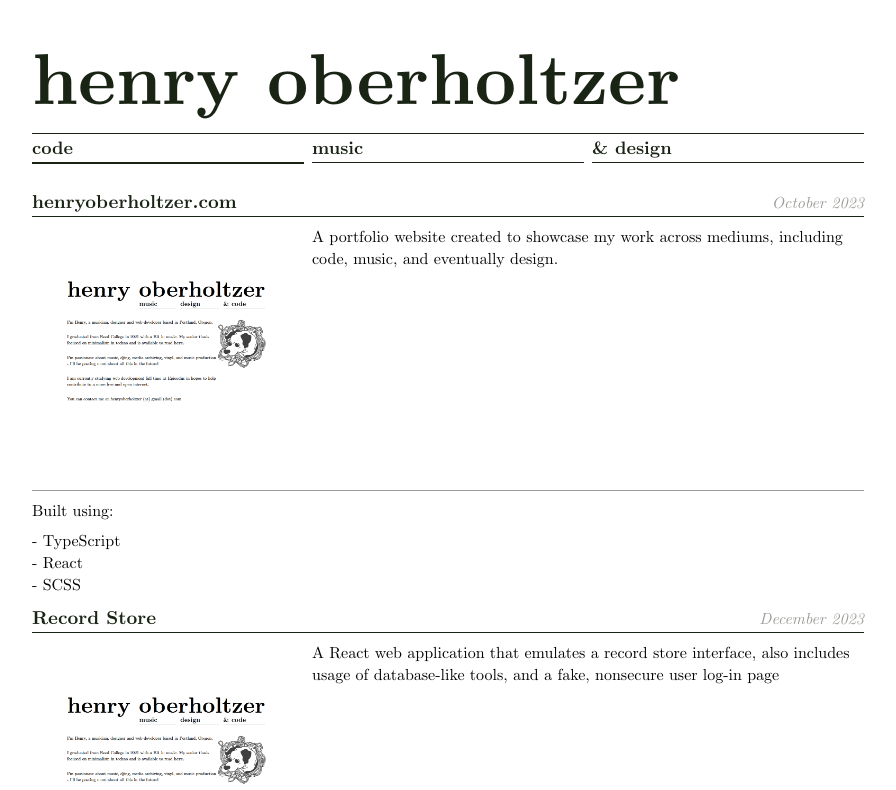
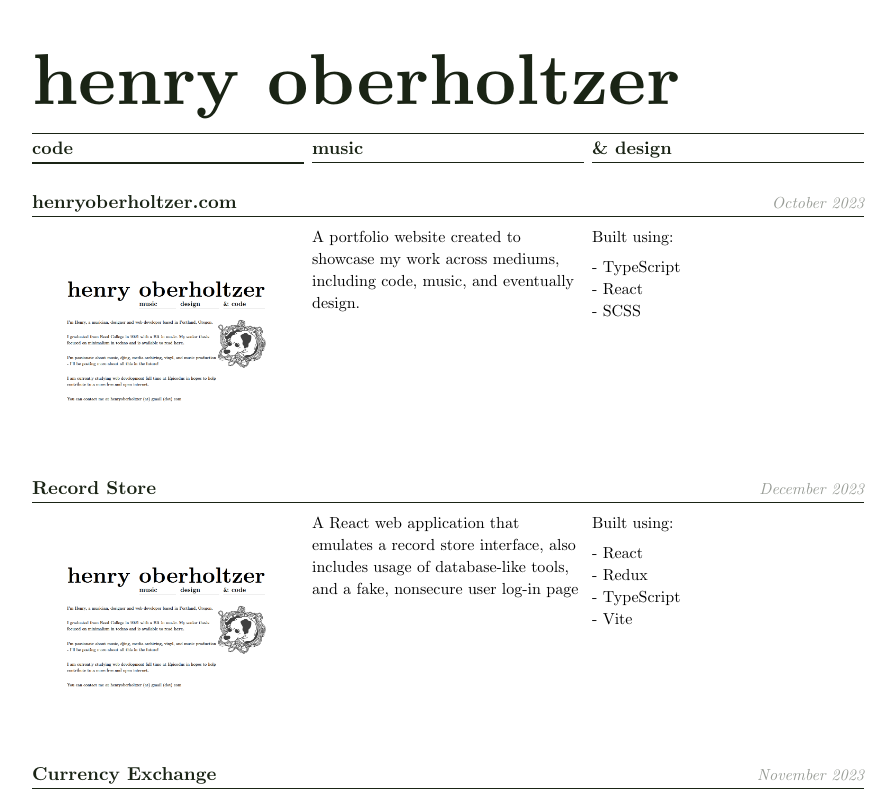
Before and after one commit to henry-oberholtzer/henry-oberholtzer-com-v2, a React (Vite) app: page /portfolio/code in a window 1280 px wide. Shown: the top 790 px of the page, without its empty margins (192-1088 px from the left). Built offline with nearby package versions, Linux system fonts and the light colour scheme.

Commit message:
about page changes and project block css changes

```diff
--- a/public/data/code.json
+++ b/public/data/code.json
@@ -35,7 +35,7 @@
 		"list": {
 			"title": "Built using:",
 			"type": "ul",
-			"information": ["React, Redux, TypeScript, Vite"]
+			"information": ["React", "Redux", "TypeScript", "Vite"]
 		},
 		"externalLink": {
 			"linkText": "View this project on GitHub",
--- a/src/components/AboutPage.tsx
+++ b/src/components/AboutPage.tsx
@@ -27,17 +27,17 @@ const AboutPage = () => {
 			</p>
 			<br />
 			<p>
-				I'm passionate about music, djing, media archiving, vinyl, and music
-				production - I'll be posting more about all this in the future!
+				Passionate about music, djing, media archiving, vinyl, and music
+				production.
 			</p>
 			<br />
 			<p>
-				i am currently studying web development full time at Epicodus, and am
-				continuing to take in new languages and skills every day.
+				Studying web development full time at Epicodus, and am continuing to
+				take in new languages and skills every day.
 			</p>
 			<br />
 			<p>
-				interested in working together? you can contact me at {emailAddress()}
+				Interested in working together? You can contact me at {emailAddress()}
 			</p>
 		</div>
 	);
--- a/src/components/css/projectblock.scss
+++ b/src/components/css/projectblock.scss
@@ -71,25 +71,21 @@
 			gap: 8px;
 			grid-auto-columns: 1fr;
 			width: 100%;
-			.navigation-underline {
-				margin-top: 8px;
-				border-top-color: var(--font-color-hover);
-			}
 			.imageGroup {
 				grid-row: 1;
 			}
 			.description {
 				grid-row: 1;
-				grid-column: span 2;
+				grid-column: span 1;
 				padding: 0;
 			}
 			.desktop-hidden {
-				grid-row: 2;
-				grid-column: span 3;
+				position: fixed;
+				visibility: hidden;
 			}
 			.list-block {
-				grid-row: 3;
-				grid-column: span 3;
+				grid-row: 1;
+				grid-column: span 1;
 				padding: 0;
 			}
 		}
```
